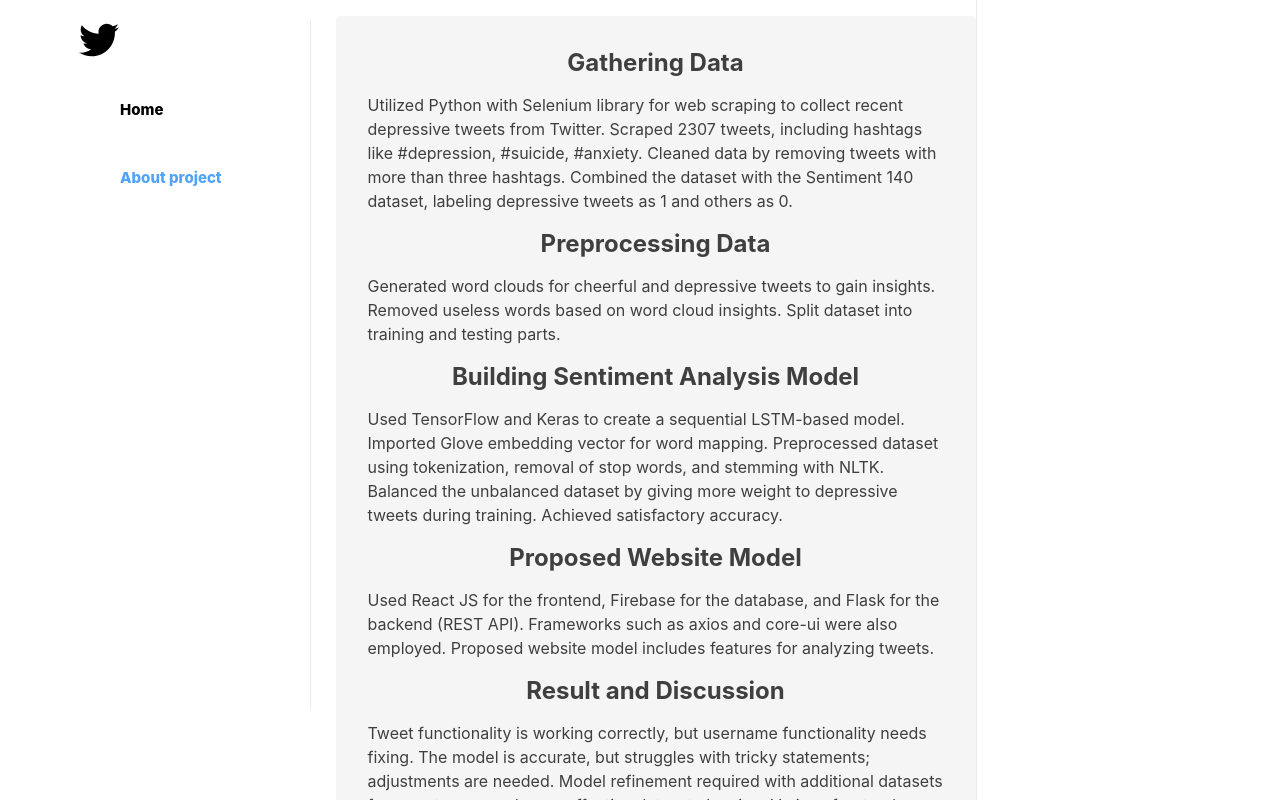
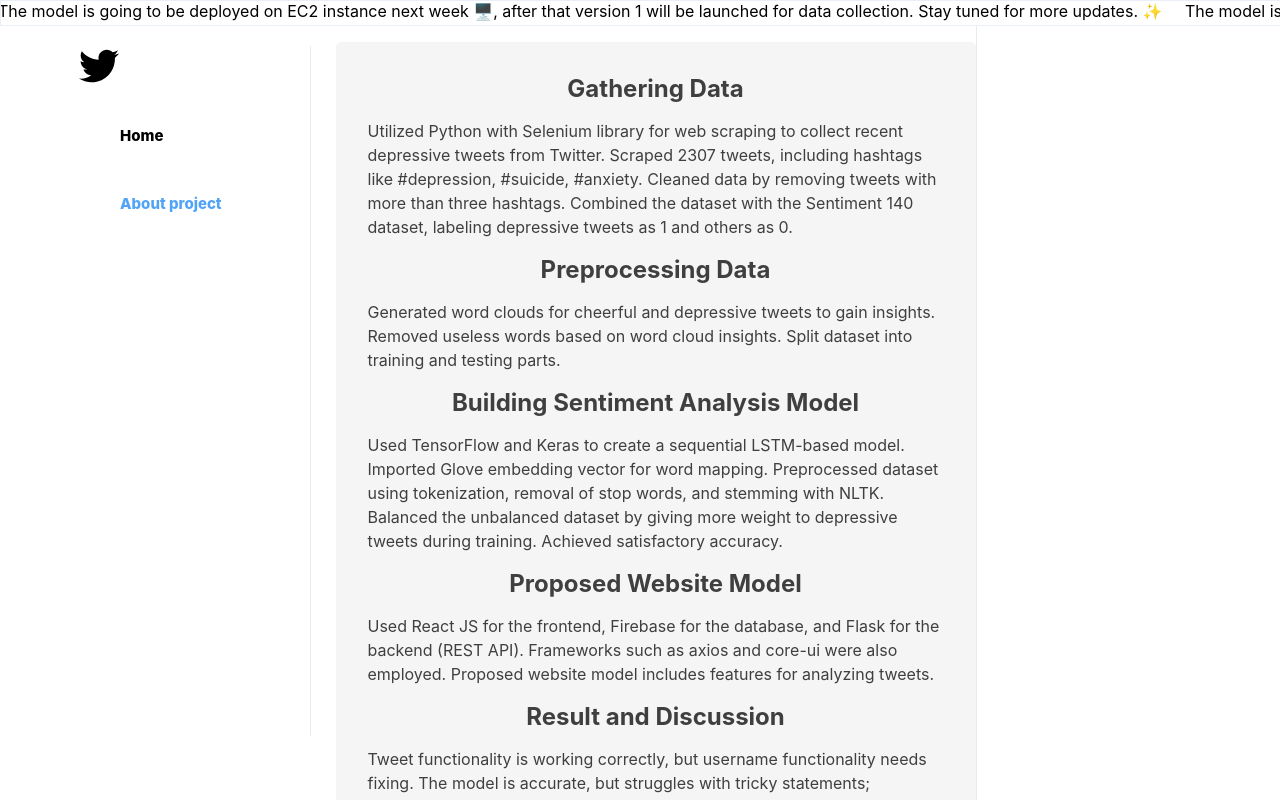
Before and after one commit to TusharPuri10/MoodMeter, a React (Create React App) app in the folder frontend/: page /v1/home in a window 1280 px wide. Both pictures are taken after a click on the element "About project". Shown: the top 800 px of the page. Built offline with nearby package versions, Linux system fonts and the light colour scheme; no server answers; the database is empty; some icons are missing.

Commit message:
added disclaimer

```diff
--- a/frontend/src/components/About.js
+++ b/frontend/src/components/About.js
@@ -12,6 +12,16 @@ function About() {
   const navigate = useNavigate();
   return (
     <div className="App">
+      <div class="content">
+        <div class="basic-marquee basic-marquee">
+          <p>
+            The model is going to be deployed on EC2 instance next week 🖥️,  after that version 1 will be launched for data collection. Stay tuned for more updates. ✨ &nbsp; &nbsp;
+            The model is going to be deployed on EC2 instance next week 🖥️,  after that version 1 will be launched for data collection. Stay tuned for more updates. ✨ &nbsp; &nbsp;
+            The model is going to be deployed on EC2 instance next week 🖥️,  after that version 1 will be launched for data collection. Stay tuned for more updates. ✨ &nbsp; &nbsp;
+            The model is going to be deployed on EC2 instance next week 🖥️, after that version 1 will be launched for data collection. Stay tuned for more updates. ✨ &nbsp; &nbsp;
+          </p>
+        </div>
+      </div>
       <div className="sidebar">
         {/* <div className="twitter_icon" onClick={()=>navigate("/")}><FaXTwitter size="xl"/></div> */}
         <div className="twitter_icon" onClick={()=>navigate("/")}><FaTwitter size="xl"/></div>
--- a/frontend/src/components/Feed.js
+++ b/frontend/src/components/Feed.js
@@ -57,6 +57,16 @@ function Feed() {
   }, []);
   return (
     <div className="App">
+      <div class="content">
+        <div class="basic-marquee basic-marquee">
+           <p>
+              The model is going to be deployed on EC2 instance next week 🖥️,  after that version 1 will be launched for data collection. Stay tuned for more updates. ✨ &nbsp; &nbsp;
+              The model is going to be deployed on EC2 instance next week 🖥️,  after that version 1 will be launched for data collection. Stay tuned for more updates. ✨ &nbsp; &nbsp;
+              The model is going to be deployed on EC2 instance next week 🖥️,  after that version 1 will be launched for data collection. Stay tuned for more updates. ✨ &nbsp; &nbsp;
+              The model is going to be deployed on EC2 instance next week 🖥️, after that version 1 will be launched for data collection. Stay tuned for more updates. ✨ &nbsp; &nbsp;
+            </p>
+        </div>
+      </div>
       <div className="sidebar">
         {/* <div className="twitter_icon" onClick={()=>navigate("/")}><FaXTwitter size="xl"/></div> */}
         <div className="twitter_icon" onClick={()=>navigate("/")}><FaTwitter size="xl"/></div>
--- a/frontend/src/components/Post.js
+++ b/frontend/src/components/Post.js
@@ -10,7 +10,7 @@ function Post({
 }) {
 
   function checksentiment() {
-    if (label === '0')
+    if (label === 0 || label === '0')
     {
       return (
       <div className="Sentiment_positive">
--- a/frontend/src/styles/Feed.css
+++ b/frontend/src/styles/Feed.css
@@ -55,3 +55,34 @@
     color: var(--twitter-color);
     transition: color 100ms ease-out;
 }
+.content {
+    display: flex;
+    flex-direction: column;
+    justify-content: flex-start;
+    gap: 15px;
+    width: 100%;
+    height: 24px;
+    position: relative;
+    overflow: hidden;
+    border: 1px solid #e8eefaf3;
+}
+
+.basic-marquee {
+    display: flex;
+    align-items: center;
+    justify-content: flex-start;
+    gap: 10px;
+    width: max-content;
+    position: absolute;
+    white-space: nowrap;
+    animation: marquee 20s linear infinite;
+}
+
+@keyframes marquee {
+    0% {
+        transform: translateX(16vw);
+    }
+    100% {
+        transform: translateX(-100vw); /* Move off screen to the left */
+    }
+}
```
Also changed, not shown: 2 other files (tests, documents, lock files or other folders).
